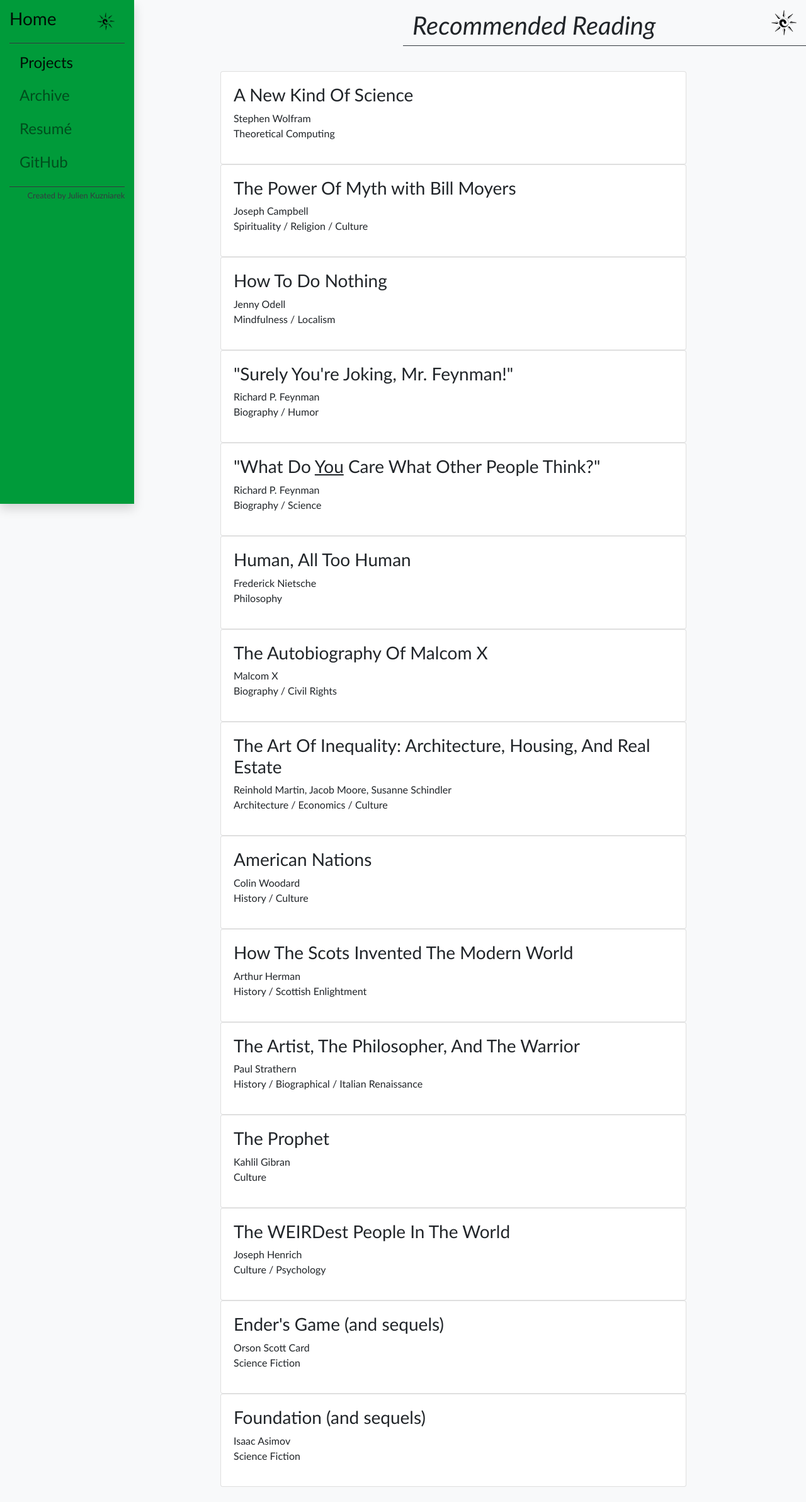
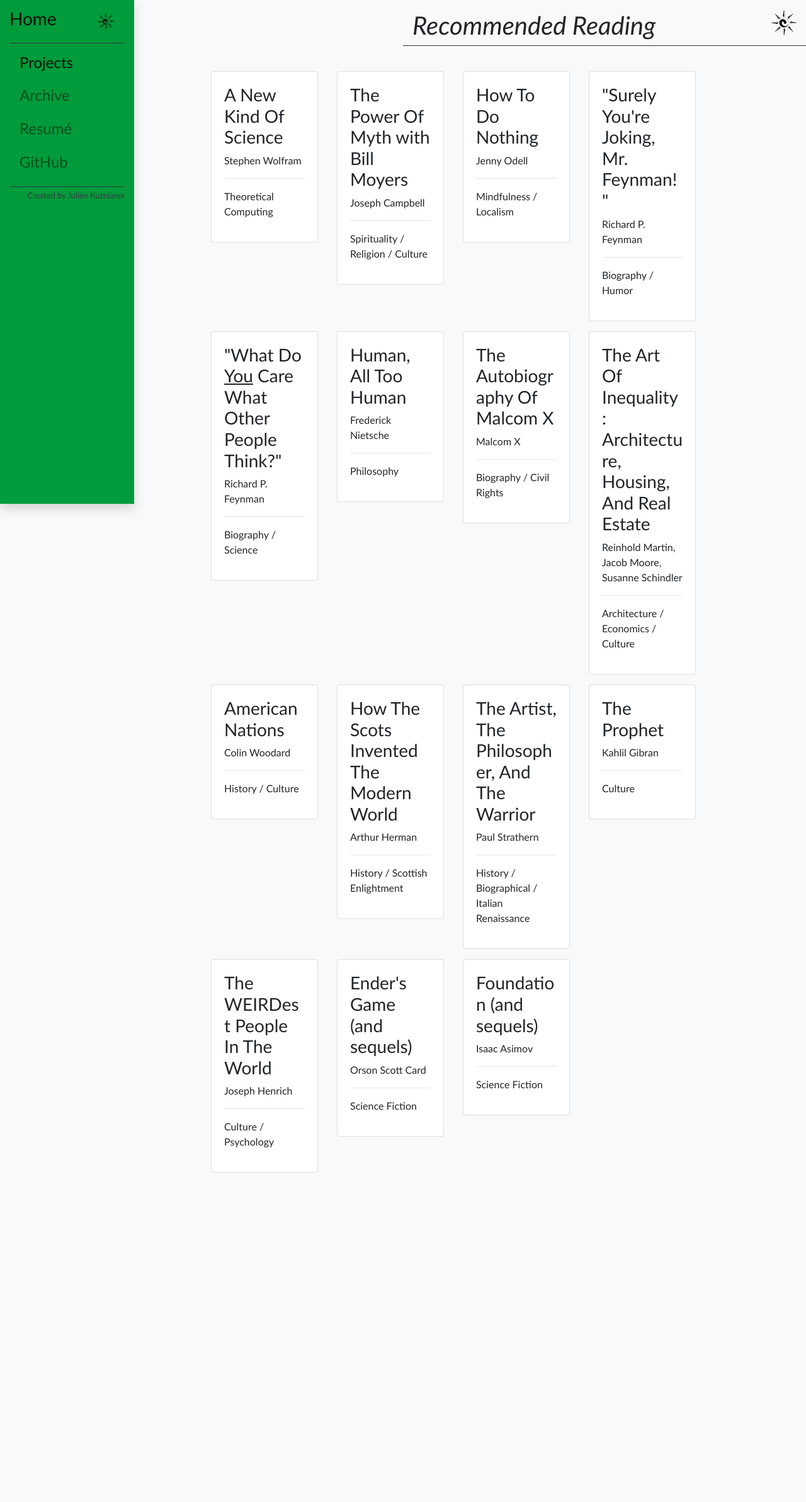
Before and after one commit to jkuzniarek/website-php, a PHP site: page /projects/reading/main.php in a window 1280 px wide. Shown: the whole page at 63% size. After the commit the page ends 1862 px from the top, so only its background shows below. Run offline with PHP 8.4, Linux system fonts and the light colour scheme; data comes from the database, SQL or seed files in the repository.

Commit message:
updated formatting

```diff
--- a/projects/reading/main.php
+++ b/projects/reading/main.php
@@ -13,142 +13,144 @@ include $sRoot.'templates/sidebar.php';
 <br>
 <div class="row"> <!-- Content Row-->
   <div class="col-lg-10">
+    <div class="row">
 
-    <div class="col">
+      <div class="col-md-3 mb-3">
         <div class="card">
           <div class="card-body">
             <h3>A New Kind Of Science</h3>
-          <p>Stephen Wolfram <br> Theoretical Computing</p>
+            <p>Stephen Wolfram <hr> Theoretical Computing</p>
           </div>
         </div>
       </div>
 
-    <div class="col">
+      <div class="col-md-3 mb-3">
         <div class="card">
           <div class="card-body">
             <h3>The Power Of Myth with Bill Moyers</h3>
-          <p>Joseph Campbell <br> Spirituality / Religion / Culture</p>
+            <p>Joseph Campbell <hr> Spirituality / Religion / Culture</p>
           </div>
         </div>
       </div>
 
-    <div class="col">
+      <div class="col-md-3 mb-3">
         <div class="card">
           <div class="card-body">
             <h3>How To Do Nothing</h3>
-          <p>Jenny Odell <br> Mindfulness / Localism</p>
+            <p>Jenny Odell <hr> Mindfulness / Localism</p>
           </div>
         </div>
       </div>
 
-    <div class="col">
+      <div class="col-md-3 mb-3">
         <div class="card">
           <div class="card-body">
             <h3>"Surely You're Joking, Mr. Feynman!"</h3>
-          <p>Richard P. Feynman <br> Biography / Humor</p>
+            <p>Richard P. Feynman <hr> Biography / Humor</p>
           </div>
         </div>
       </div>
 
-    <div class="col">
+      <div class="col-md-3 mb-3">
         <div class="card">
           <div class="card-body">
             <h3>"What Do <span style="text-decoration: underline;">You</span> Care What Other People Think?"</h3>
-          <p>Richard P. Feynman <br> Biography / Science</p>
+            <p>Richard P. Feynman <hr> Biography / Science</p>
           </div>
         </div>
       </div>
 
-    <div class="col">
+      <div class="col-md-3 mb-3">
         <div class="card">
           <div class="card-body">
             <h3>Human, All Too Human</h3>
-          <p>Frederick Nietsche <br> Philosophy</p>
+            <p>Frederick Nietsche <hr> Philosophy</p>
           </div>
         </div>
       </div>
 
-    <div class="col">
+      <div class="col-md-3 mb-3">
         <div class="card">
           <div class="card-body">
             <h3>The Autobiography Of Malcom X</h3>
-          <p>Malcom X <br> Biography / Civil Rights</p>
+            <p>Malcom X <hr> Biography / Civil Rights</p>
           </div>
         </div>
       </div>
 
-    <div class="col">
+      <div class="col-md-3 mb-3">
         <div class="card">
           <div class="card-body">
             <h3>The Art Of Inequality: Architecture, Housing, And Real Estate</h3>
-          <p>Reinhold Martin, Jacob Moore, Susanne Schindler <br> Architecture / Economics / Culture</p>
+            <p>Reinhold Martin, Jacob Moore, Susanne Schindler <hr> Architecture / Economics / Culture</p>
           </div>
         </div>
       </div>
 
-    <div class="col">
+      <div class="col-md-3 mb-3">
         <div class="card">
           <div class="card-body">
             <h3>American Nations</h3>
-          <p>Colin Woodard <br> History / Culture</p>
+            <p>Colin Woodard <hr> History / Culture</p>
           </div>
         </div>
       </div>
 
-    <div class="col">
+      <div class="col-md-3 mb-3">
         <div class="card">
           <div class="card-body">
             <h3>How The Scots Invented The Modern World</h3>
-          <p>Arthur Herman <br> History / Scottish Enlightment</p>
+            <p>Arthur Herman <hr> History / Scottish Enlightment</p>
           </div>
         </div>
       </div>
 
-    <div class="col">
+      <div class="col-md-3 mb-3">
         <div class="card">
           <div class="card-body">
             <h3>The Artist, The Philosopher, And The Warrior</h3>
-          <p>Paul Strathern <br> History / Biographical / Italian Renaissance</p>
+            <p>Paul Strathern <hr> History / Biographical / Italian Renaissance</p>
           </div>
         </div>
       </div>
 
-    <div class="col">
+      <div class="col-md-3 mb-3">
         <div class="card">
           <div class="card-body">
             <h3>The Prophet</h3>
-          <p>Kahlil Gibran <br> Culture</p>
+            <p>Kahlil Gibran <hr> Culture</p>
           </div>
         </div>
       </div>
 
-    <div class="col">
+      <div class="col-md-3 mb-3">
         <div class="card">
           <div class="card-body">
             <h3>The WEIRDest People In The World</h3>
-          <p>Joseph Henrich <br> Culture / Psychology</p>
+            <p>Joseph Henrich <hr> Culture / Psychology</p>
           </div>
         </div>
       </div>
 
-    <div class="col">
+      <div class="col-md-3 mb-3">
         <div class="card">
           <div class="card-body">
             <h3>Ender's Game (and sequels)</h3>
-          <p>Orson Scott Card <br> Science Fiction</p>
+            <p>Orson Scott Card <hr> Science Fiction</p>
           </div>
         </div>
       </div>
 
-    <div class="col">
+      <div class="col-md-3 mb-3">
         <div class="card">
           <div class="card-body">
             <h3>Foundation (and sequels)</h3>
-          <p>Isaac Asimov <br> Science Fiction</p>
+            <p>Isaac Asimov <hr> Science Fiction</p>
           </div>
         </div>
       </div>
 
+    </div>
 
   </div>
 </div>
```
Lines whose indentation alone changed are shown as unchanged.
